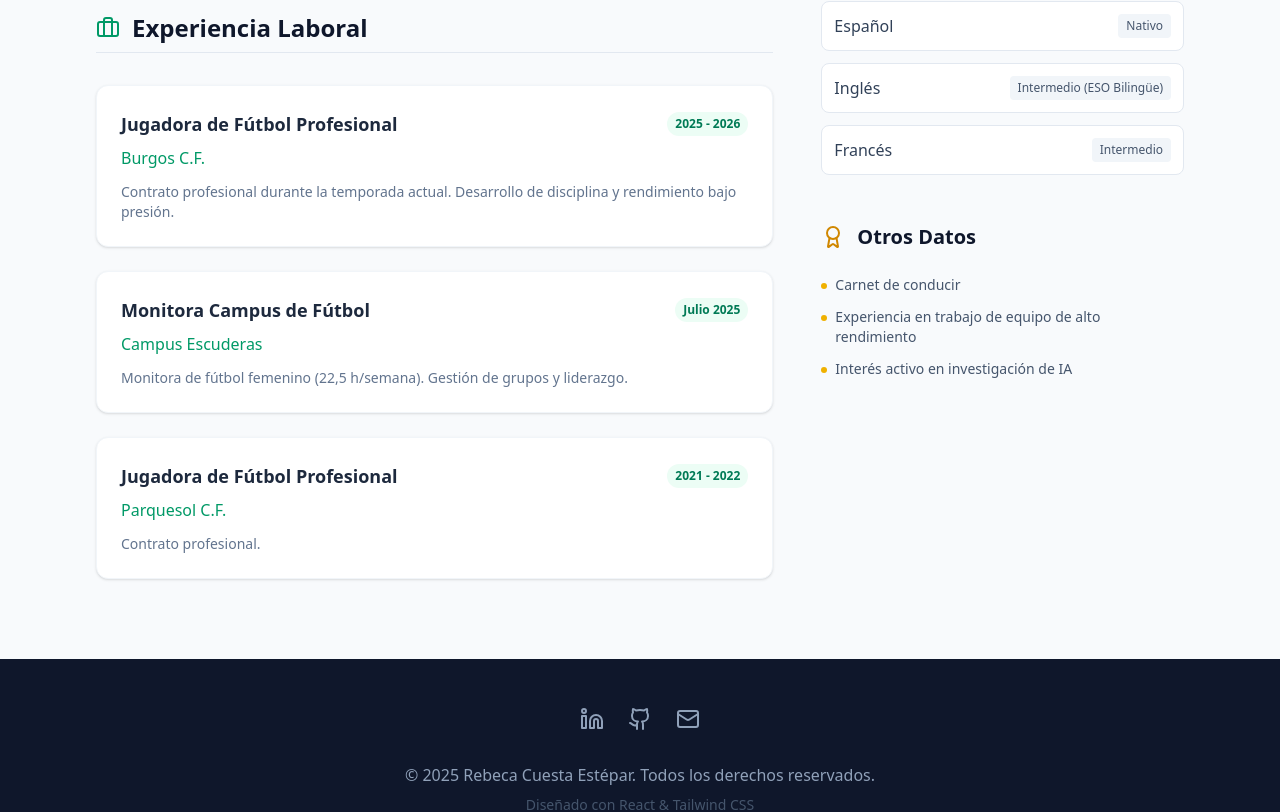
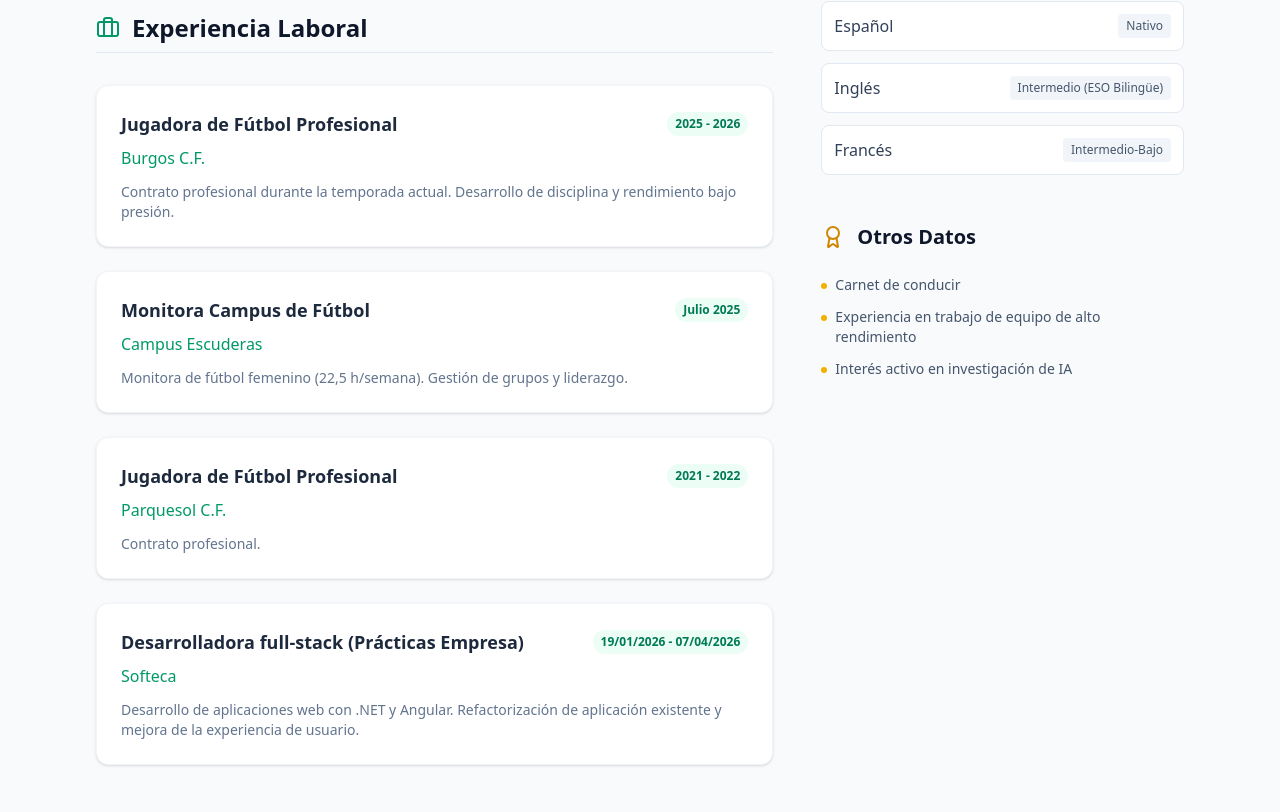
Before and after one commit to rebecacuestaestepar/mi-curriculum, a React (Vite) app: page / in a window 1280 px wide. Shown: the part 1932-2744 px from the top of the page. Built offline with nearby package versions, Linux system fonts and the light colour scheme.

Commit message:
Añadir nueva experiencia

```diff
--- a/src/App.jsx
+++ b/src/App.jsx
@@ -82,6 +82,12 @@ const App = () => {
       company: "Parquesol C.F.",
       period: "2021 - 2022",
       description: "Contrato profesional."
+    },
+    {
+      role: "Desarrolladora full-stack (Prácticas Empresa)",
+      company: "Softeca",
+      period: "19/01/2026 - 07/04/2026",
+      description: "Desarrollo de aplicaciones web con .NET y Angular. Refactorización de aplicación existente y mejora de la experiencia de usuario."
     }
   ];
 
@@ -105,7 +111,7 @@ const App = () => {
     languages: [
       { name: "Español", level: "Nativo" },
       { name: "Inglés", level: "Intermedio (ESO Bilingüe)" },
-      { name: "Francés", level: "Intermedio" }
+      { name: "Francés", level: "Intermedio-Bajo" }
     ]
   };
 
```
